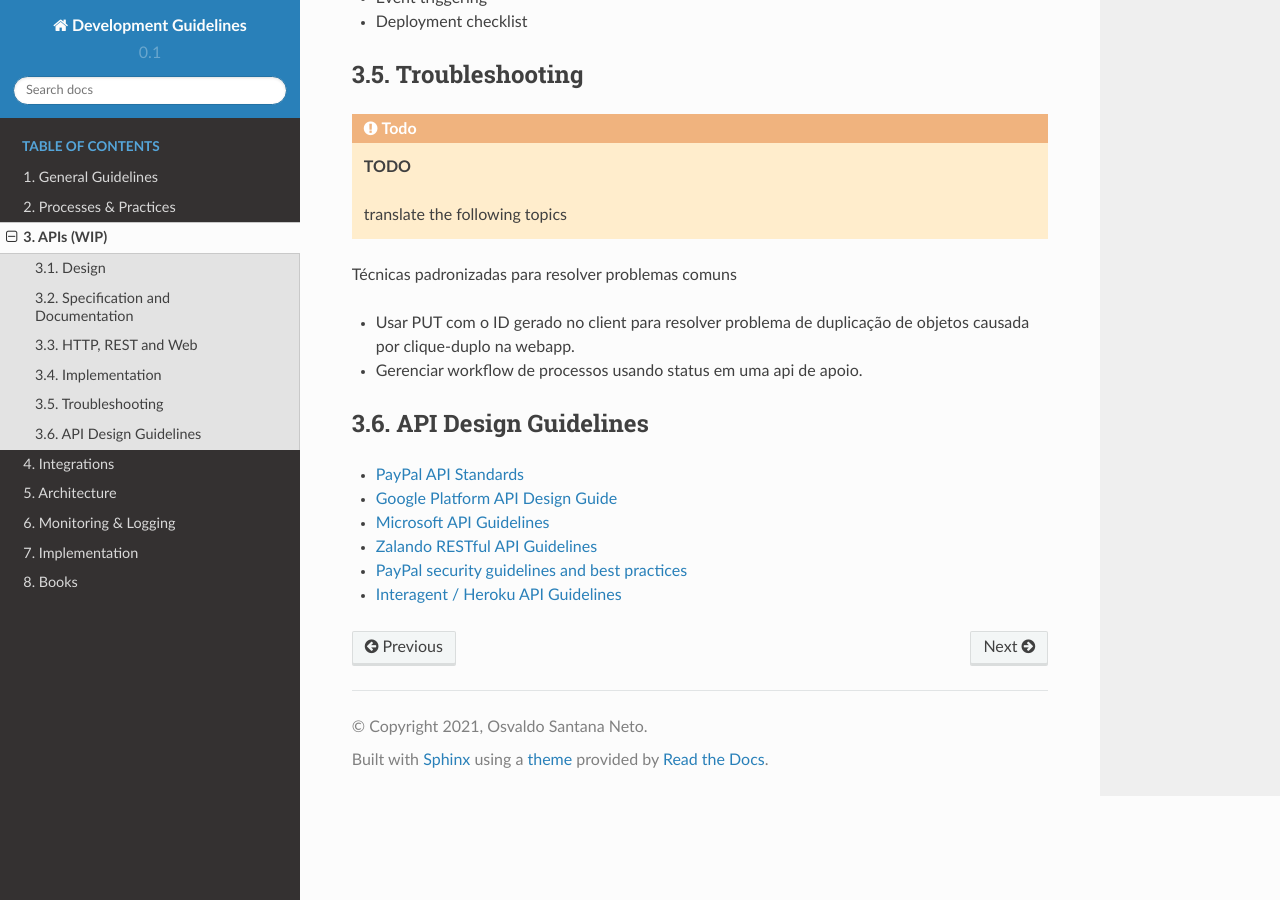
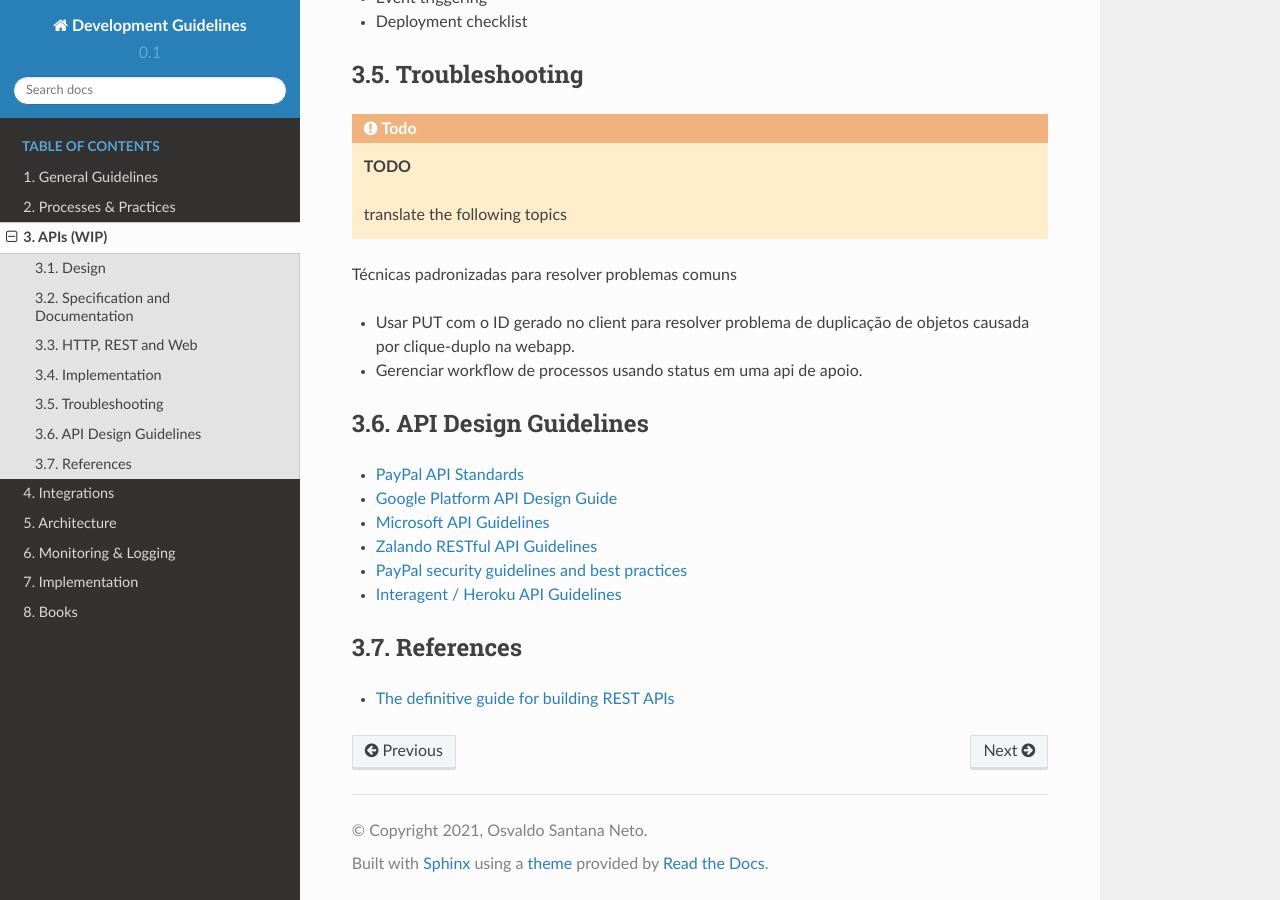
Before and after one commit to osantana/development-guidelines, a Sphinx documentation site: the page built from source/apis.rst, in a window 1280 px wide and 900 px high, scrolled down 5354 px. Built offline with Sphinx 7.4.7 and the Read the Docs theme 2.0.0, drawn with Linux system fonts in a browser that asks for light colours.

Commit message:
Add external reference to the Definitive Guide for REST APIs

```diff
--- a/source/apis.rst
+++ b/source/apis.rst
@@ -325,3 +325,10 @@ __ Heroku_
 .. _Zalando: https://opensource.zalando.com/restful-api-guidelines/
 .. _Robustness_principle: https://en.wikipedia.org/wiki/Robustness_principle
 .. _Heroku: https://github.com/interagent/http-api-design
+
+
+References
+----------
+
+* `The definitive guide for building REST APIs
+  <https://medium.com/clebertech-en/the-definitive-guide-for-building-rest-apis-f70d37b1d656>`_
```
